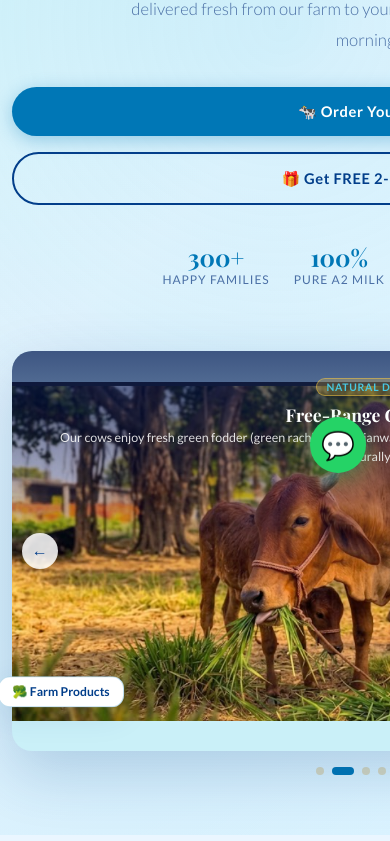
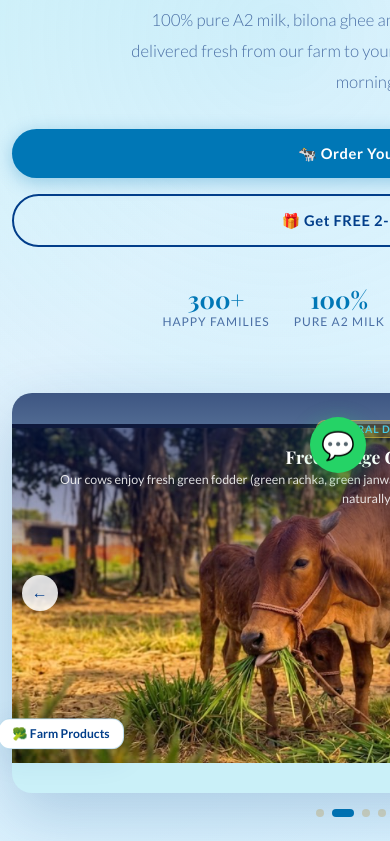
Before and after one commit to BNeetu/milkyroots, a plain HTML site: page index.html in a window 390 px wide. Shown: the part 347-1188 px from the top of the page. Drawn offline with nearby package versions, Linux system fonts and the light colour scheme; a web font is replaced by a local one.

Commit message:
Fix mobile hero banner overlap and add horizontal scrolling to health table

```diff
--- a/index.html
+++ b/index.html
@@ -363,6 +363,7 @@ footer strong{color:var(--gold-light)}
 /* ── HEALTH BENEFITS ── */
 #health{background:linear-gradient(135deg,#EAF6FF 0%,#CAF0F8 100%)}
 .health-grid{display:grid;grid-template-columns:1fr 1fr;gap:3rem;align-items:center}
+.table-wrapper{overflow-x:auto;-webkit-overflow-scrolling:touch;margin-bottom:1rem;border-radius:14px}
 .compare-table{width:100%;border-collapse:collapse;border-radius:14px;overflow:hidden;box-shadow:var(--shadow)}
 .compare-table th{padding:1rem;font-size:.82rem;text-transform:uppercase;letter-spacing:.08em;font-weight:700}
 .compare-table th:first-child{background:#EAF6FF;color:var(--text-muted);text-align:left}
@@ -473,13 +474,13 @@ nav{top:42px}
   nav{top:54px}
   .mobile-menu{top:118px}
   .loyalty-banner{top:118px}
-  .hero{padding-top:148px}
+  .hero{padding-top:180px}
 }
 @media(max-width:400px){
   nav{top:72px}
   .mobile-menu{top:128px}
   .loyalty-banner{top:128px}
-  .hero{padding-top:158px}
+  .hero{padding-top:200px}
 }
 </style>
 </head>
```
